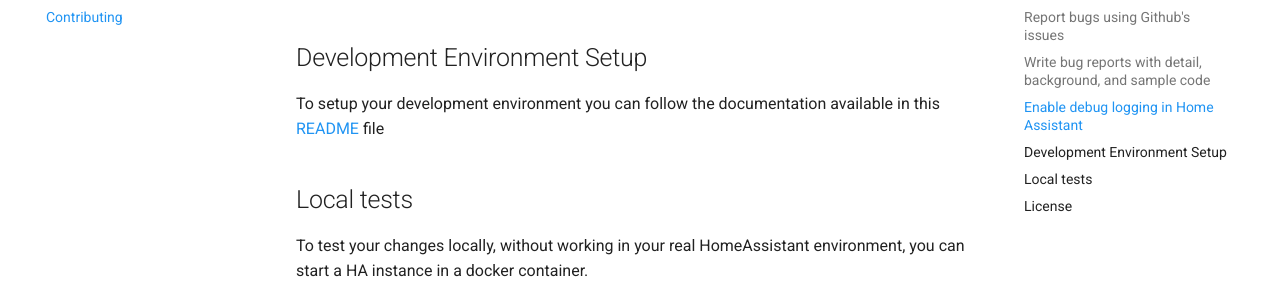
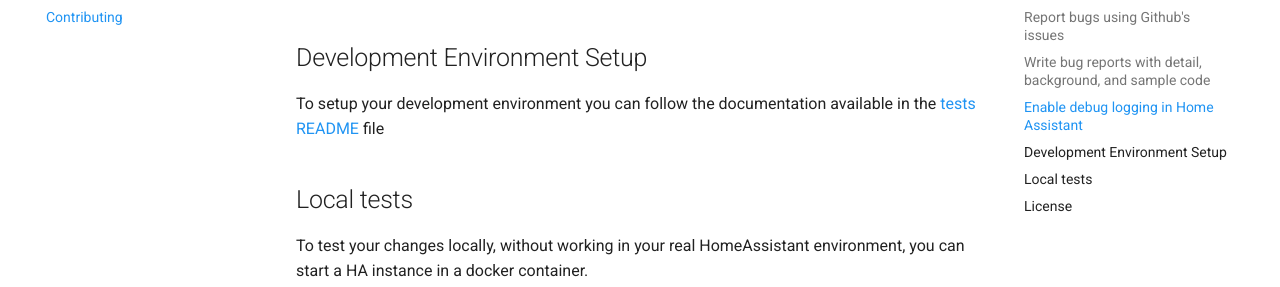
Before and after one commit to mmornati/home-assistant-csnet-home, an MkDocs documentation site: the page built from docs/CONTRIBUTING.md, in a window 1280 px wide and 900 px high, scrolled down 1355 px. Shown: the part 166-453 px from the top of the window. Built offline with MkDocs 1.6.1 and Material for MkDocs 9.7.7, drawn with Linux system fonts in a browser that asks for light colours; comment, search, counter and statistics services are not loaded; the version menu is left out.

Commit message:
fix: resolve mkdocs build errors in strict mode
- Fix broken link in CONTRIBUTING.md to tests/README.md (use GitHub URL)
- Fix anchor link in Home.md for fan control section
- Correct anchor: #fan-speed-control-fan-coil-systems

Resolves mkdocs build failure in strict mode.

```diff
--- a/docs/CONTRIBUTING.md
+++ b/docs/CONTRIBUTING.md
@@ -49,7 +49,7 @@ logger:
 
 ## Development Environment Setup
 
-To setup your development environment you can follow the documentation available in this [README](tests/README.md) file
+To setup your development environment you can follow the documentation available in the [tests README](https://github.com/mmornati/home-assistant-csnet-home/blob/main/tests/README.md) file
 
 ## Local tests
 
```
Also changed, not shown: docs/wiki/Home.md (+1 -1 lines).
